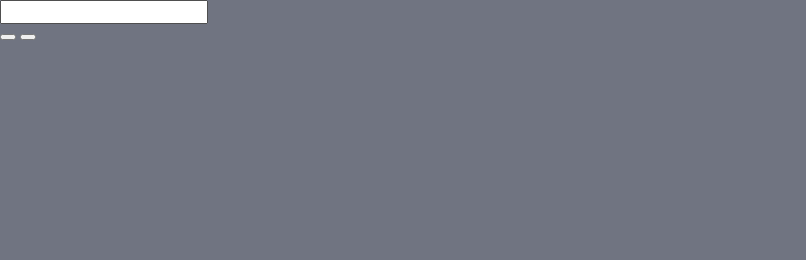
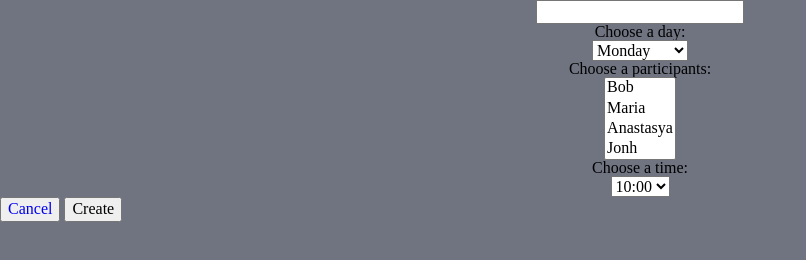
Before and after one commit to HelloWoooooorld/Calendar-meet, a website built with webpack: page src/new-event.html in a window 1280 px wide. Shown: the whole page, without its empty margins (0-806 px from the left). Built offline with nearby package versions, Linux system fonts and the light colour scheme.

Commit message:
add event page

```diff
--- a/package.json
+++ b/package.json
@@ -30,6 +30,7 @@
     "webpack-dev-server": "^3.11.2"
   },
   "dependencies": {
+    "choices.js": "^9.0.1",
     "eslint-config-airbnb-base": "^14.2.1"
   }
 }
--- a/src/new-event.html
+++ b/src/new-event.html
@@ -1,23 +1,53 @@
 <!DOCTYPE html>
 <html lang="en">
+
 <head>
-    <meta charset="UTF-8">
-    <meta name="viewport" content="width=device-width, initial-scale=1.0">
-    <link rel="stylesheet" href="./dist/">
+    <meta charset="UTF-8" />
+    <meta name="viewport" content="width=device-width, initial-scale=1.0" />
+    <link rel="stylesheet" href="./dist/" />
     <title>New event</title>
 </head>
+
 <body>
     <div class="event">
         <div class="event__input">
-            <form action="#">
-                <label for=""></label>
-                <input type="text">
+            <form class='event__form' action="#">
+                <label for="nameEvent"></label>
+                <input name="nameEvent" id="nameEvent" type="text" />
+                <label for="days">Choose a day:</label>
+                <select name="days" id="days">
+                    <option value="Monday">Monday</option>
+                    <option value="Tuesday">Tuesday</option>
+                    <option value="Wednesday">Wednesday</option>
+                    <option value="Thursday">Thursday</option>
+                    <option value="Friday">Friday</option>
+                </select>
+                <label for="participants">Choose a participants:</label>
+                <select name="participants" id="js-choice" multiple>
+                    <option value="Bob">Bob</option>
+                    <option value="Maria">Maria</option>
+                    <option value="Anastasya">Anastasya</option>
+                    <option value="Jonh">Jonh</option>
+                </select>
+                <label for="time">Choose a time:</label>
+                <select name="time" id="time">
+                    <option value="10:00">10:00</option>
+                    <option value="11:00">11:00</option>
+                    <option value="12:00">12:00</option>
+                    <option value="13:00">13:00</option>
+                    <option value="14:00">14:00</option>
+                    <option value="15:00">15:00</option>
+                    <option value="16:00">16:00</option>
+                    <option value="17:00">17:00</option>
+                    <option value="18:00">18:00</option>
+                </select>
             </form>
         </div>
         <div class="event__buttons">
-            <button class="event__btn"></button>
-            <button class="event__btn"></button>
+            <button class="event__btn"><a href="../index.html">Cancel</a></button>
+            <button class="event__btn">Create</button>
         </div>
     </div>
 </body>
+
 </html>
--- /dev/null
+++ b/src/styles/_addEvent.scss
@@ -0,0 +1,8 @@
+.event {
+  &__form {
+    display: flex;
+    flex-direction: column;
+    align-items: center;
+    justify-content: center;
+  }
+}
--- a/src/styles/_reset.scss
+++ b/src/styles/_reset.scss
@@ -17,6 +17,7 @@ time, mark, audio, video {
 	font-size: 100%;
 	font: inherit;
 	vertical-align: baseline;
+	text-decoration: none;
 }
 /* HTML5 display-role reset for older browsers */
 article, aside, details, figcaption, figure,
--- a/src/styles/main.scss
+++ b/src/styles/main.scss
@@ -1,3 +1,4 @@
 @import './normalize';
 @import './reset';
 @import './body';
+@import './addEvent';
--- a/webpack.config.js
+++ b/webpack.config.js
@@ -42,6 +42,11 @@ module.exports = {
       template: path.resolve(__dirname, './src/index.html'), // шаблон
       filename: 'index.html' // название выходного файла
     }),
+    // new HtmlWebpackPlugin({
+    //   title: 'New event',
+    //   template: path.resolve(__dirname, './src/new-event.html'), // шаблон
+    //   filename: 'index.html' // название выходного файла
+    // }),
     new CleanWebpackPlugin(),
     new webpack.HotModuleReplacementPlugin()
   ]
```
Also changed, not shown: src/index.html (+1 -1 lines), src/js/render/multiselect.js (added), src/js/services/multiselect.js (deleted), 1 other file.
